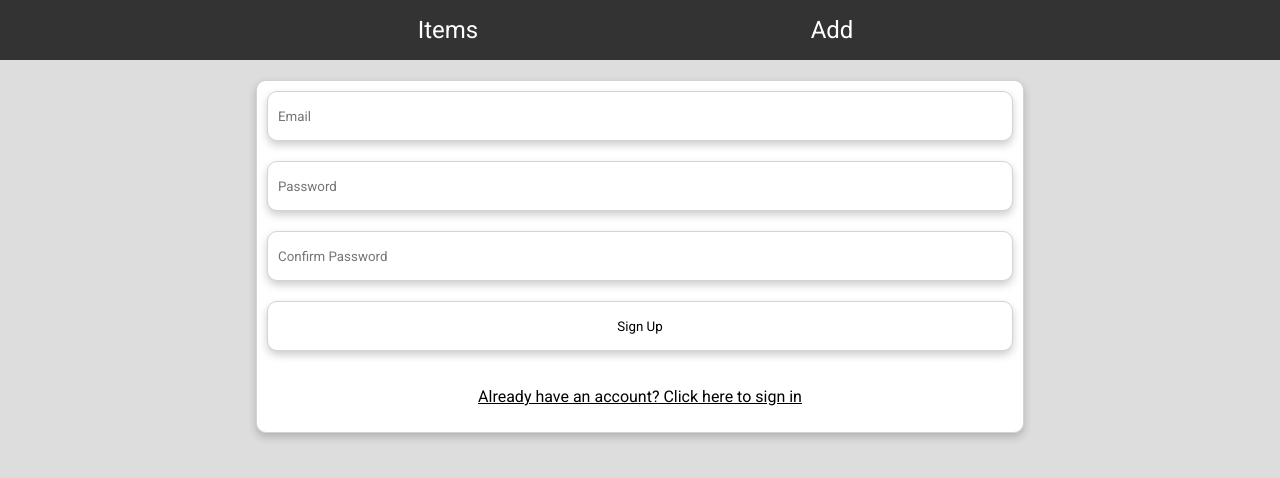
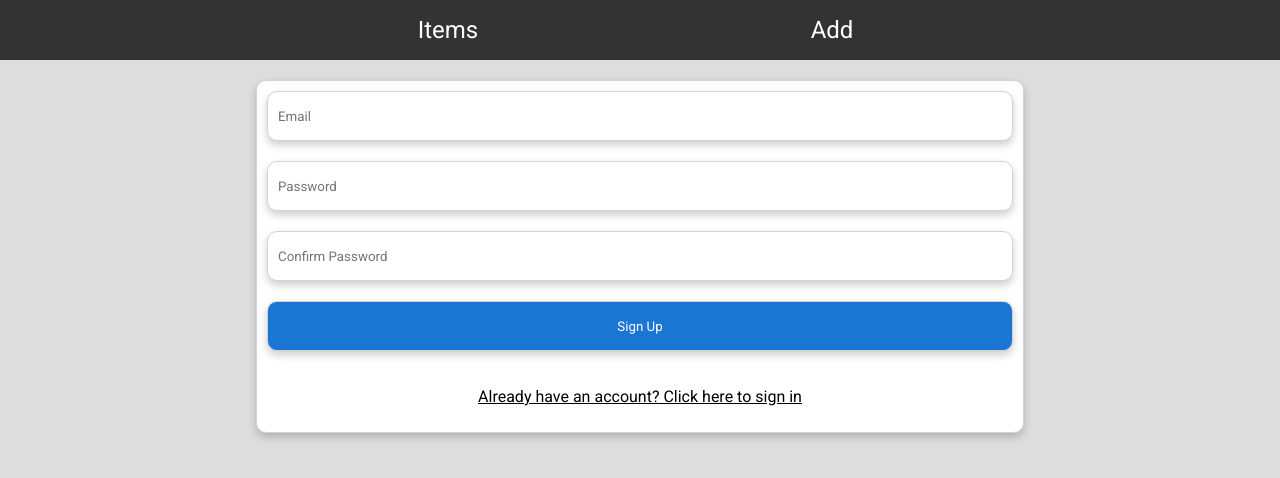
Before and after one commit to Hjijijing/eksamensprojekt-frontend, a React (Create React App) app: page /signup in a window 1280 px wide. Shown: the top 478 px of the page. Built offline with nearby package versions, Linux system fonts and the light colour scheme; no server answers.

Commit message:
Button feedback and logout no longer blocks item form on small devices

```diff
--- a/src/components/IconButton.js
+++ b/src/components/IconButton.js
@@ -5,7 +5,7 @@ export default function IconButton({ bg, col, icon, text, clickHandler }) {
     <button
       type="button"
       onClick={clickHandler}
-      className="iconbutton card"
+      className="iconbutton card buttonrise"
       style={{ backgroundColor: bg, color: col }}
     >
       {icon}
--- a/src/components/ItemForm.js
+++ b/src/components/ItemForm.js
@@ -99,7 +99,7 @@ export default function ItemForm({
           name="submit"
           value="Submit"
           id="item-form-submit"
-          className="card"
+          className="card buttonrise"
         >
           {labels ? labels.submit : "Add"}
         </button>
@@ -108,7 +108,7 @@ export default function ItemForm({
           form="item-form"
           name="cancel"
           id="item-form-cancel"
-          className="card"
+          className="card buttonrise"
           onClick={cancelHandler}
         >
           {labels ? labels.cancel : "Cancel"}
--- a/src/components/LoginPage.js
+++ b/src/components/LoginPage.js
@@ -45,7 +45,12 @@ export default function LoginPage() {
           className="card"
           required
         />
-        <button type="submit" form="loginform" name="login" className="card">
+        <button
+          type="submit"
+          form="loginform"
+          name="login"
+          className="card buttonrise"
+        >
           Login
         </button>
         <p onClick={() => navigate("/signup")}>
--- a/src/components/LoginRedirector.js
+++ b/src/components/LoginRedirector.js
@@ -8,5 +8,5 @@ export default function Redirector({ to }) {
     navigate(to);
   }, [navigate, to]);
 
-  return <></>;
+  return null;
 }
--- a/src/components/Navbar.js
+++ b/src/components/Navbar.js
@@ -21,6 +21,7 @@ export default function Navbar() {
       {auth.currentUser && (
         <div className="header-user">
           <p
+            className="buttonrise"
             onClick={() => {
               navigate("/account");
             }}
@@ -29,6 +30,7 @@ export default function Navbar() {
           </p>
           <FaSignOutAlt
             size="1.5em"
+            className="buttonrise"
             onClick={() => {
               navigate("/login");
               logOut();
--- a/src/components/PictureForm.js
+++ b/src/components/PictureForm.js
@@ -88,17 +88,25 @@ export default function PictureForm({ width, image, setImage }) {
       )}
       <div className="pictureform-options">
         {cameraEnabled && (
-          <button className="card" type="button" onClick={takePicture}>
+          <button
+            className="card buttonrise"
+            type="button"
+            onClick={takePicture}
+          >
             Take Picture
           </button>
         )}
         {!cameraEnabled && (
-          <button className="card" type="button" onClick={openFileInput}>
+          <button
+            className="card buttonrise"
+            type="button"
+            onClick={openFileInput}
+          >
             {uploadName ?? "Upload Image"}
           </button>
         )}
         <button
-          className="card"
+          className="card buttonrise"
           type="button"
           onClick={() => {
             setCameraEnabled((enabled) => !enabled);
--- a/src/components/PillSelector.js
+++ b/src/components/PillSelector.js
@@ -12,7 +12,7 @@ export default function PillSelector({ options, value, onChange }) {
         return (
           <button
             className={
-              "card pill-selector-button" +
+              "card pill-selector-button buttonrise" +
               (option.value === value ? " selected-pill" : "")
             }
             key={option.value}
--- a/src/components/SignupPage.js
+++ b/src/components/SignupPage.js
@@ -40,7 +40,12 @@ export default function SignupPage() {
           confirmPassword={confirmPassword}
           setConfirmPassword={setConfirmPassword}
         />
-        <button type="submit" form="signupform" name="login" className="card">
+        <button
+          type="submit"
+          form="signupform"
+          name="login"
+          className="card buttonrise"
+        >
           Sign Up
         </button>
         <p onClick={() => navigate("/login")}>
--- a/src/components/UserPage.js
+++ b/src/components/UserPage.js
@@ -71,13 +71,13 @@ export default function UserPage() {
     <div className="card account">
       <div id="credentials">
         <p id="email">Email: {auth.currentUser.email}</p>
-        {hasPassword && <p id="password">Password: ******</p>}
+        {hasPassword && <p id="password">Password: ••••••••••••</p>}
         <form id="passwordchange" onSubmit={submitNewPassword}>
           <PasswordBox
             {...{ password, confirmPassword, setPassword, setConfirmPassword }}
           />
           <input
-            className="card"
+            className="card buttonrise"
             type="submit"
             id="submitpassword"
             value="Change Password"
--- a/src/styles/styles.css
+++ b/src/styles/styles.css
@@ -59,10 +59,10 @@ body {
   height: 100%;
 }
 
-.header-user svg:hover,
+/* .header-user svg:hover,
 .header-user p:hover {
   opacity: 0.8;
-}
+} */
 
 .navbar {
   display: flex;
@@ -423,6 +423,8 @@ textarea {
   .parent {
     padding-left: 20px;
     padding-right: 20px;
+    /* padding-bottom: 60px;*/
+    margin-bottom: 60px;
   }
 
   .navbar {
@@ -477,10 +479,16 @@ textarea {
 }
 
 #loginform input,
-button,
+#loginform button,
 #signupform input,
-button {
+#signupform button {
   flex: 0 1 50px;
+}
+
+#loginform button,
+#signupform button {
+  background-color: #1976d2;
+  color: white;
 }
 
 #loginform p,
@@ -615,6 +623,14 @@ button {
   color: forestgreen;
 }
 
+.buttonrise {
+  transition: transform 0.15s ease-out;
+}
+
+.buttonrise:hover {
+  transform: translateY(-3%);
+}
+
 /*
 .itemlist-list {
   flex-grow: 1;
```
